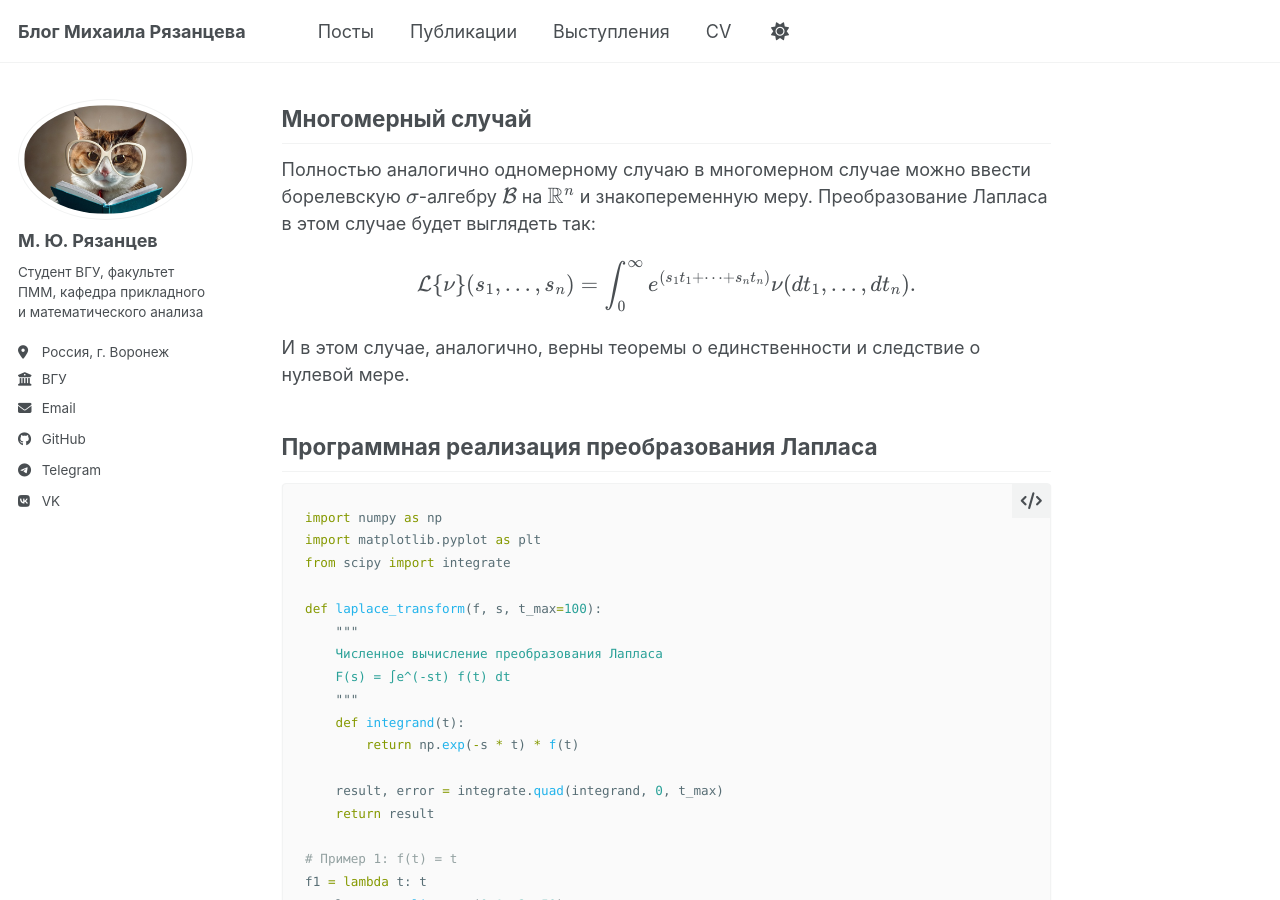
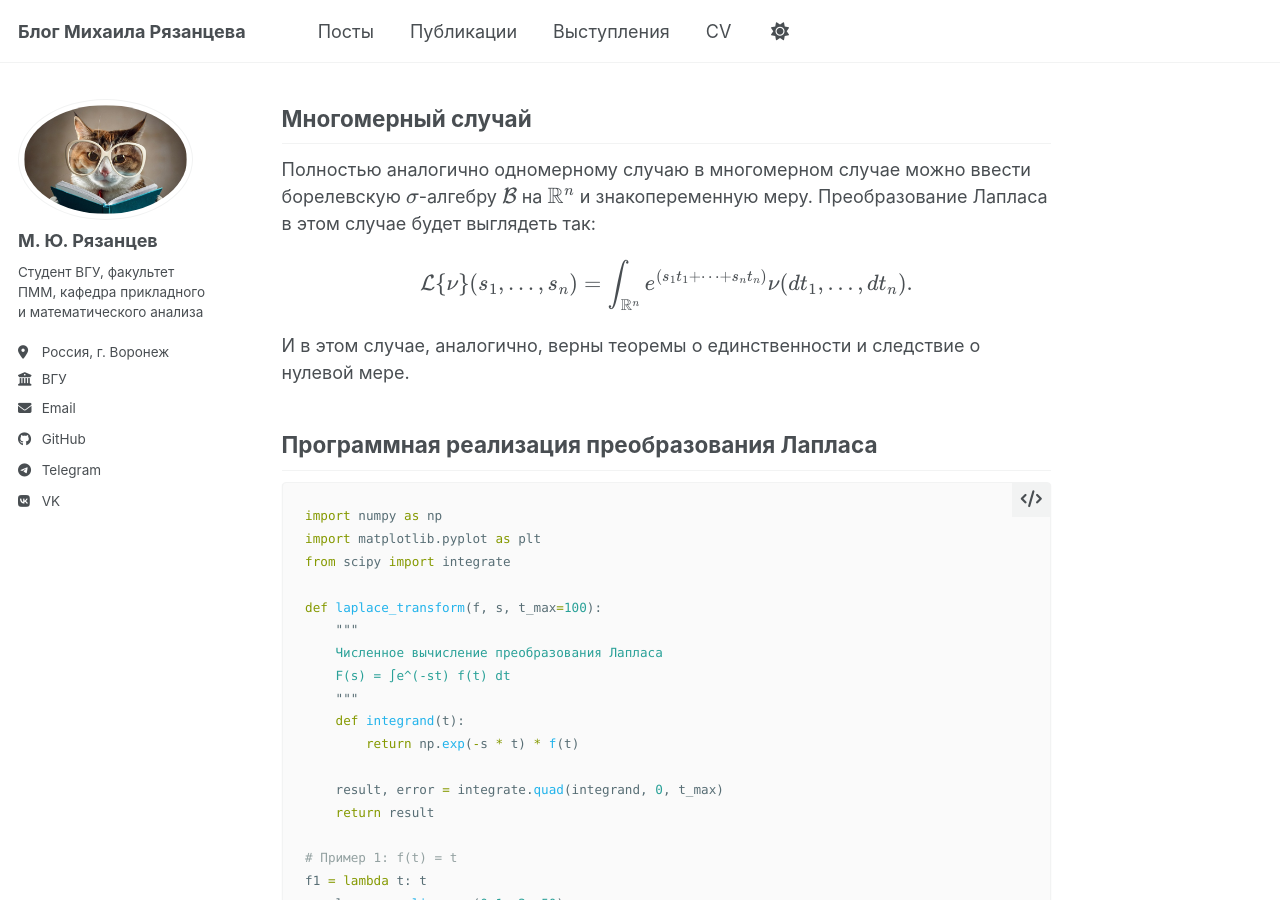
Before and after one commit to MRyazantsev/MRyazantsev.github.io, a Jekyll site: the page built from _posts/2026-04-01-blog-post-8.md, in a window 1280 px wide and 900 px high, scrolled down 4839 px. Built offline with Jekyll 4.4.1, drawn with Linux system fonts in a browser that asks for light colours; a script bundle is joined from its source files by our own code; library files that are not in the unit come from our copies.

Commit message:
Update 2026-04-01-blog-post-8.md

```diff
--- a/_posts/2026-04-01-blog-post-8.md
+++ b/_posts/2026-04-01-blog-post-8.md
@@ -135,7 +135,7 @@ $$
 Полностью аналогично одномерному случаю в многомерном случае можно ввести борелевскую $$\sigma$$-алгебру $$\mathcal{B}$$ на $$\mathbb{R}^n$$ и знакопеременную меру. Преобразование Лапласа в этом случае будет выглядеть так:
 
 $$
-\mathcal{L}\{\nu\}(s_1, \dots, s_n) = \int_0^\infty e^{(s_1t_1+\dots + s_nt_n)}\nu(dt_1, \dots, dt_n).
+\mathcal{L}\{\nu\}(s_1, \dots, s_n) = \int_{\mathbb{R}^n} e^{(s_1t_1+\dots + s_nt_n)}\nu(dt_1, \dots, dt_n).
 $$
 
 И в этом случае, аналогично, верны теоремы о единственности и следствие о нулевой мере.
```
